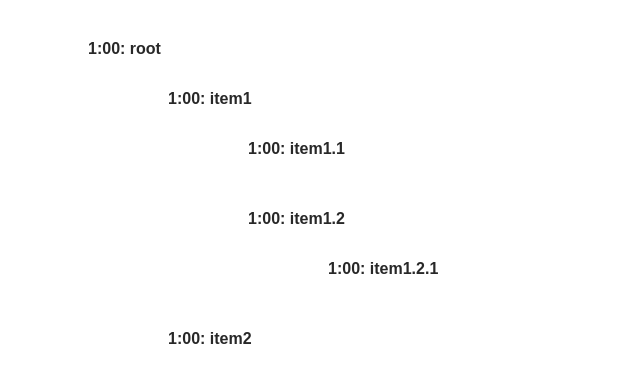
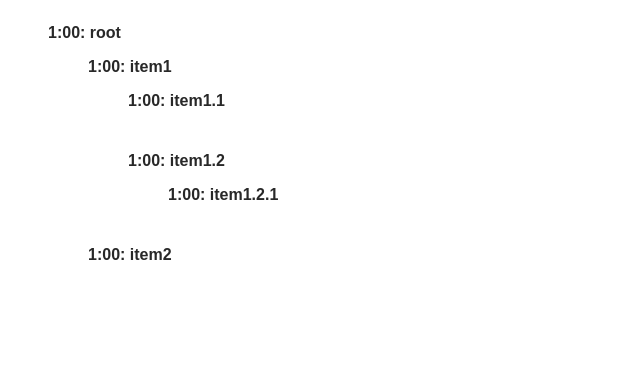
Before and after one commit to satvikpendem/Artemis, a Vue app in the folder vue_app/: page / in a window 1280 px wide. Shown: the top 382 px of the page, without its empty margins (0-640 px from the left). Built offline with nearby package versions, Linux system fonts and the light colour scheme.

Commit message:
Remove CSS to test draggable tasks

```diff
--- a/vue_app/src/components/Task/TaskItem.vue
+++ b/vue_app/src/components/Task/TaskItem.vue
@@ -4,17 +4,12 @@
       :list="nodes"
       :element="'ul'"
       class="dragArea"
-      :options="{ group: { name:'task-group'}, animation: 500, direction: 'vertical'}"
+      :options="{ group: { name:'task-group'}, animation: 250, direction: 'vertical', ghostClass:'ghost', chosenClass: 'chosen'}"
     >
-      <div v-for="node in nodes" :key="node.id">
-        <ul v-if="node.nodes">
-          <p>{{ node.duration + ": " + node.title }}</p>
-          <task-item :nodes="node.nodes"></task-item>
-        </ul>
-        <li v-else>
-          <p>{{ node.title }}</p>
-        </li>
-      </div>
+      <li v-for="node in nodes" :key="node.id">
+        <p>{{ node.duration + ": " + node.title }}</p>
+        <task-item :nodes="node.nodes"></task-item>
+      </li>
     </draggable>
   </div>
 </template>
@@ -24,7 +19,7 @@ import draggable from "vuedraggable";
 
 export default {
   name: "task-item",
-  props: ["title", "duration", "nodes"],
+  props: ["nodes"],
   components: {
     draggable
   }
@@ -33,29 +28,17 @@ export default {
 
 <style scoped>
 #task-item {
-  display: flex;
   padding-right: 5px;
   width: 100%;
-  transition: background-color 0.25s;
 }
 
 .dragArea {
-  min-height: 20px;
-  display: block;
-}
-
-draggable,
-ul {
-  width: 100%;
+  min-height: 10px;
 }
 
 li {
+  width: 100%;
   list-style: none;
-  padding: 10px;
   list-style-position: inside;
-  background: var(--main-color);
-  box-shadow: 0px 4px 4px rgba(0, 0, 0, 0.25);
-  border-radius: 5px;
-  margin-bottom: 1rem;
 }
 </style>
--- a/vue_app/src/components/Task/TaskList.vue
+++ b/vue_app/src/components/Task/TaskList.vue
@@ -56,7 +56,7 @@ export default {
 #task-list {
   background-color: var(--background-color);
   flex-grow: 2;
-  width: 50%;
+  /* width: 50%; */
   height: 100vh;
   text-align: left;
   overflow: auto;
```
